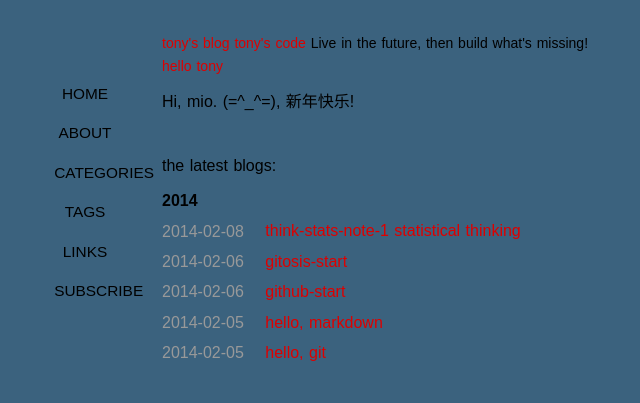
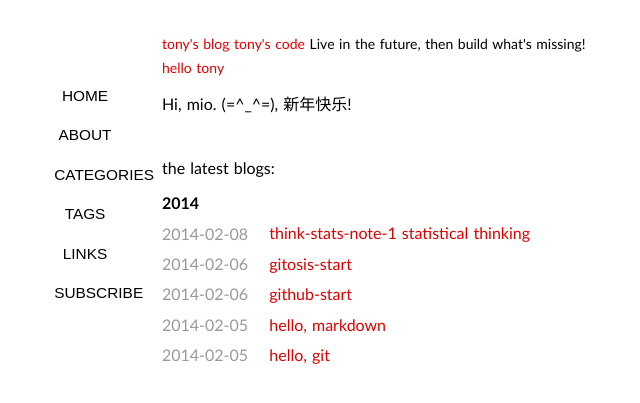
Before and after one commit to tonyskywalker/tonyskywalker.github.io, a Jekyll site: the page built from index.html, in a window 1280 px wide. Shown: the top 403 px of the page, without its empty margins (178-818 px from the left). Built offline with Jekyll 4.4.1, drawn with Linux system fonts in a browser that asks for light colours; some web fonts are replaced.

Commit message:
update layout

```diff
--- a/_layouts/default.html
+++ b/_layouts/default.html
@@ -2,21 +2,11 @@
 <html>
 <head>
 	<meta http-equiv="content-type" content="text/html; charset=utf-8" />
-	<meta name="color:Background" content="#3b627e" />
 	<title>{{ page.title }}</title>
 
 	<link rel="stylesheet" href="/css/style.css">
 	<link rel="stylesheet" href="/css/highlight.css">
 	<script type="text/javascript" src="/js/jquery-1.7.1.min.js"></script>
-
-<style type="text/css">
-        body {
-            background: #3b627e url('/images/x.gif') top left fixed repeat;
-            margin: 0;
-            padding: 0;
-            font-family: Arial, 'Helvetica Neue', Helvetica, sans-serif;
-    }
-</style>
 </head>
 
 <body>
```
